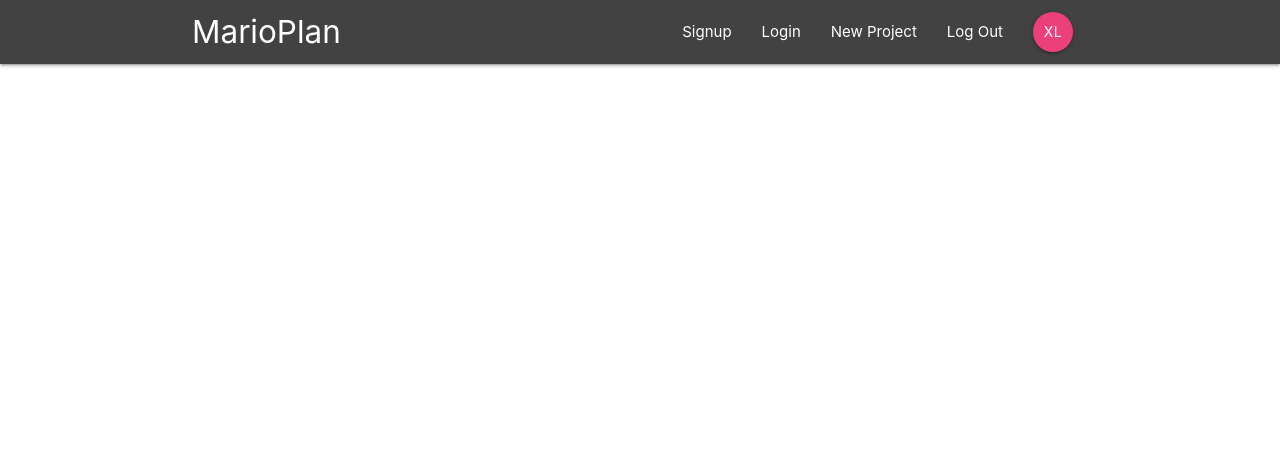
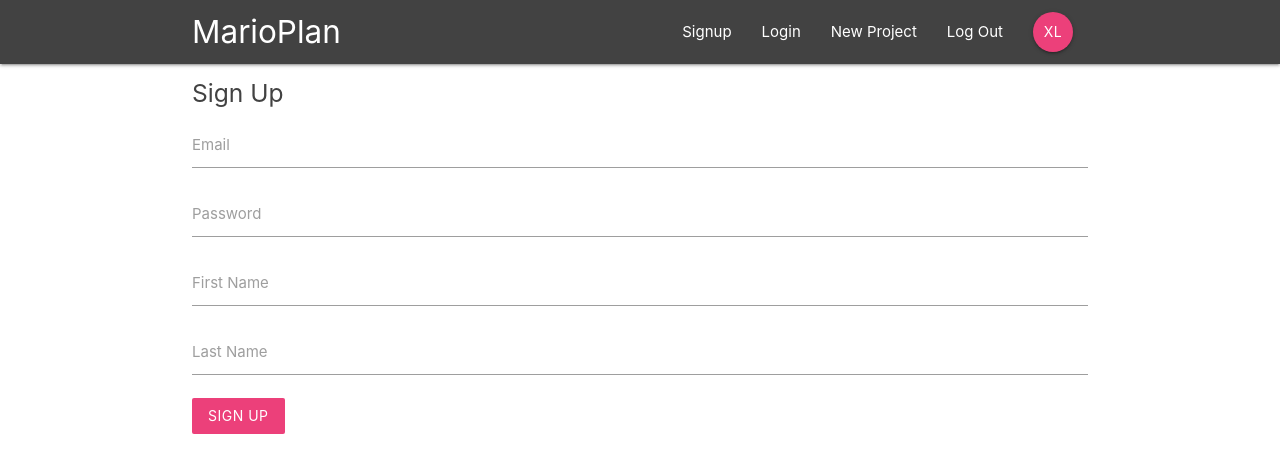
Before and after one commit to LuongDzai/react-redux-firebase-app, a React (Create React App) app: page /signup in a window 1280 px wide. Shown: the top 472 px of the page. Built offline with nearby package versions, Linux system fonts and the light colour scheme.

Commit message:
Login va signup form

```diff
--- a/public/index.html
+++ b/public/index.html
@@ -1,14 +1,12 @@
 <!DOCTYPE html>
 <html lang="en">
+
 <head>
   <meta charset="utf-8" />
   <link rel="icon" href="%PUBLIC_URL%/favicon.ico" />
   <meta name="viewport" content="width=device-width, initial-scale=1" />
   <meta name="theme-color" content="#000000" />
-    <meta
-      name="description"
-      content="Web site created using create-react-app"
-    />
+  <meta name="description" content="Web site created using create-react-app" />
   <link rel="apple-touch-icon" href="%PUBLIC_URL%/logo192.png" />
   <!--
       manifest.json provides metadata used when your web app is installed on a
@@ -27,10 +25,10 @@
   <!-- Compiled and minified CSS -->
   <link rel="stylesheet" href="https://cdnjs.cloudflare.com/ajax/libs/materialize/1.0.0/css/materialize.min.css">
 
-    <!-- Compiled and minified JavaScript -->
-    <script src="https://cdnjs.cloudflare.com/ajax/libs/materialize/1.0.0/js/materialize.min.js"></script>
+
   <title>React App</title>
 </head>
+
 <body>
   <noscript>You need to enable JavaScript to run this app.</noscript>
   <div id="root"></div>
@@ -44,5 +42,8 @@
       To begin the development, run `npm start` or `yarn start`.
       To create a production bundle, use `npm run build` or `yarn build`.
     -->
+  <!-- Compiled and minified JavaScript -->
+  <script src="https://cdnjs.cloudflare.com/ajax/libs/materialize/1.0.0/js/materialize.min.js"></script>
 </body>
+
 </html>
--- a/src/App.js
+++ b/src/App.js
@@ -3,6 +3,8 @@ import { BrowserRouter, Switch, Route } from "react-router-dom";
 import Navbar from "./components/layout/Navbar";
 import Dashboard from "./components/dashboard/Dashboard";
 import ProjectDetails from "./components/projects/ProjectDetails";
+import SignIn from "./components/auth/SignIn";
+import SignUp from "./components/auth/SignUp";
 
 function App() {
   return (
@@ -12,6 +14,8 @@ function App() {
         <Switch>
           <Route exact path="/" component={Dashboard} />
           <Route path="/project/:id" component={ProjectDetails} />
+          <Route path="/signin" component={SignIn} />
+          <Route path="/signup" component={SignUp} />
         </Switch>
       </div>
     </BrowserRouter>
--- a/src/components/auth/SignIn.js
+++ b/src/components/auth/SignIn.js
@@ -0,0 +1,44 @@
+import React, { Component } from "react";
+
+export class SignIn extends Component {
+  state = {
+    email: "",
+    password: "",
+    firstName: "",
+    lastName: "",
+  };
+
+  handleChange = (e) => {
+    this.setState({
+      [e.target.id]: e.target.value,
+    });
+  };
+
+  handleSubmit = (e) => {
+    e.preventDefault();
+    console.log(this.state);
+  };
+
+  render() {
+    return (
+      <div className="container">
+        <form onSubmit={this.handleSubmit} className="white">
+          <h5 className="grey-text text-darken-3">Sign In</h5>
+          <div className="input-field">
+            <label htmlFor="email">Email</label>
+            <input type="email" id="email" onChange={this.handleChange} />
+          </div>
+          <div className="input-field">
+            <label htmlFor="password">Password</label>
+            <input type="password" id="password" onChange={this.handleChange} />
+          </div>
+          <div className="input-field">
+            <button className="btn pink lighten-1 z-depth-0">Login</button>
+          </div>
+        </form>
+      </div>
+    );
+  }
+}
+
+export default SignIn;
--- a/src/components/auth/SignUp.js
+++ b/src/components/auth/SignUp.js
@@ -0,0 +1,52 @@
+import React, { Component } from "react";
+
+export class SignUp extends Component {
+  state = {
+    email: "",
+    password: "",
+    firstName: "",
+    lastName: "",
+  };
+
+  handleChange = (e) => {
+    this.setState({
+      [e.target.id]: e.target.value,
+    });
+  };
+
+  handleSubmit = (e) => {
+    e.preventDefault();
+    console.log(this.state);
+  };
+
+  render() {
+    return (
+      <div className="container">
+        <form onSubmit={this.handleSubmit} className="white">
+          <h5 className="grey-text text-darken-3">Sign Up</h5>
+          <div className="input-field">
+            <label htmlFor="email">Email</label>
+            <input type="email" id="email" onChange={this.handleChange} />
+          </div>
+          <div className="input-field">
+            <label htmlFor="password">Password</label>
+            <input type="password" id="password" onChange={this.handleChange} />
+          </div>
+          <div className="input-field">
+            <label htmlFor="firstName">First Name</label>
+            <input type="text" id="firstName" onChange={this.handleChange} />
+          </div>
+          <div className="input-field">
+            <label htmlFor="lastName">Last Name</label>
+            <input type="text" id="lastName" onChange={this.handleChange} />
+          </div>
+          <div className="input-field">
+            <button className="btn pink lighten-1 z-depth-0">Sign Up</button>
+          </div>
+        </form>
+      </div>
+    );
+  }
+}
+
+export default SignUp;
```
Lines whose indentation alone changed are shown as unchanged.
